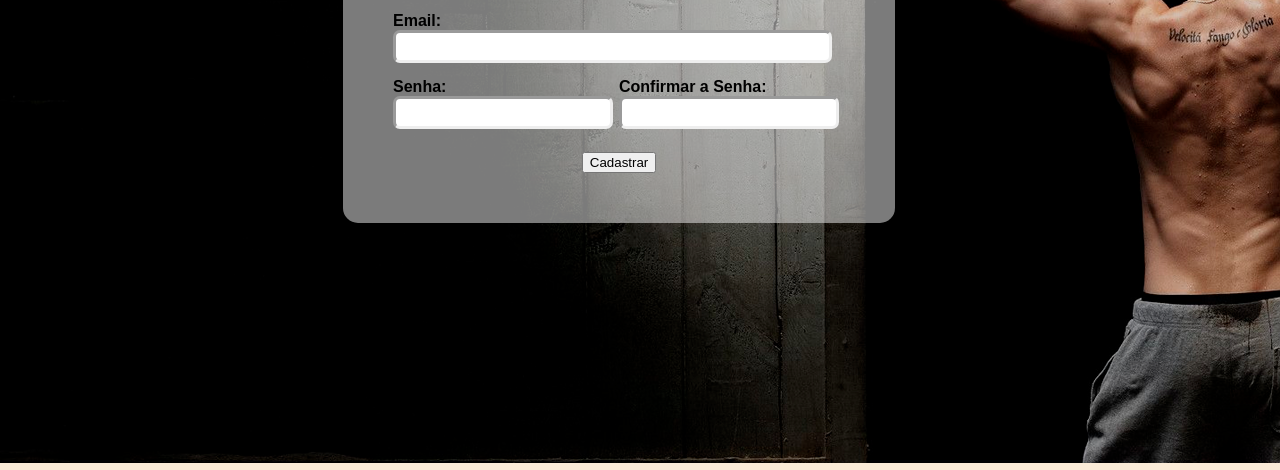
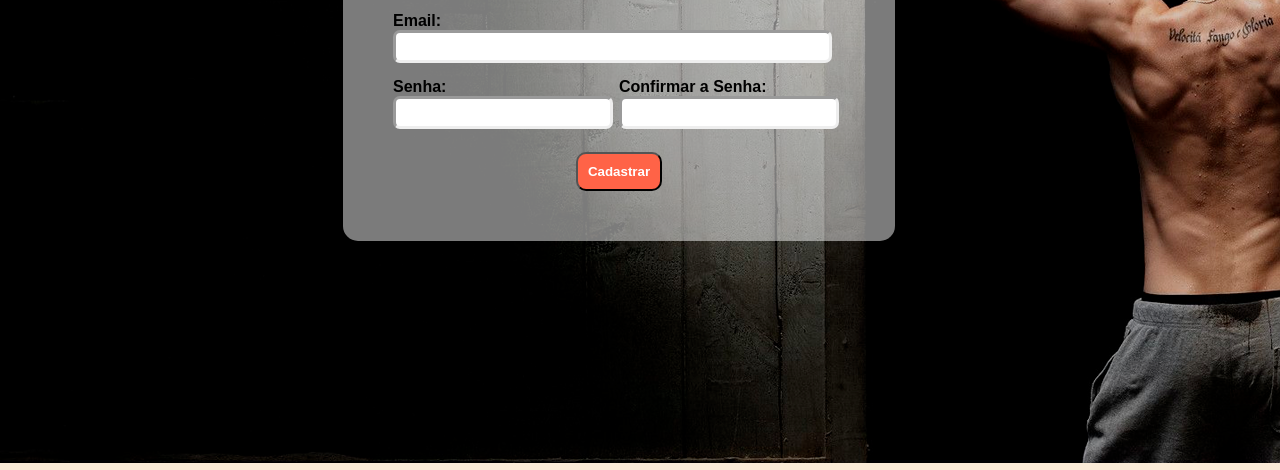
Before and after one commit to Gustavo141101/Projeto-Individual, a plain HTML site: page cadastro.html in a window 1280 px wide. Shown: the part 330-800 px from the top of the page. Drawn offline with Linux system fonts and the light colour scheme.

Commit message:
arrumando os botoes do cadastro e do login

```diff
--- a/cadastro.html
+++ b/cadastro.html
@@ -46,7 +46,7 @@
                 </div>
 
                 <div  class="bottom-cadastro" >
-              <button onclick="verificarCadastro()">Cadastrar</button>
+              <button class="bottom-cadastro2"  onclick="verificarCadastro()">Cadastrar</button>
             </div>
           </div>
           </form>
--- a/style.css
+++ b/style.css
@@ -103,7 +103,6 @@ main {
 }
 
 .footer ul li{
-    /* Tira o estilo de link (sublinhado) */
     text-decoration: none;
     color: #0f4574;
     margin: 5px;
--- a/style4Cadastro.css
+++ b/style4Cadastro.css
@@ -120,6 +120,16 @@ header ul li a{
     align-items: center;
     margin-top: 5%;
   }
+  .bottom-cadastro2{
+    background-color: tomato;
+    color: white;
+    font-weight: bold;
+    padding: 10px;
+    cursor: pointer;
+    outline: none;
+    border-radius: 10px;
+    text-decoration: none;
+  }
 
 
   .text-calistenia{
```
